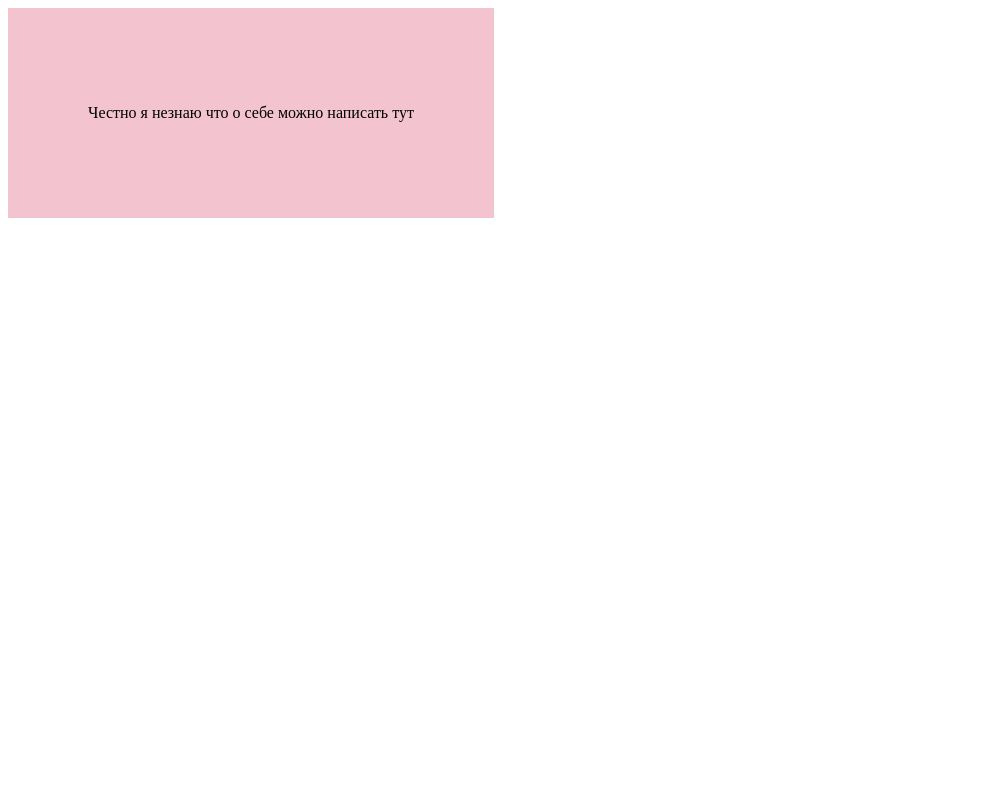
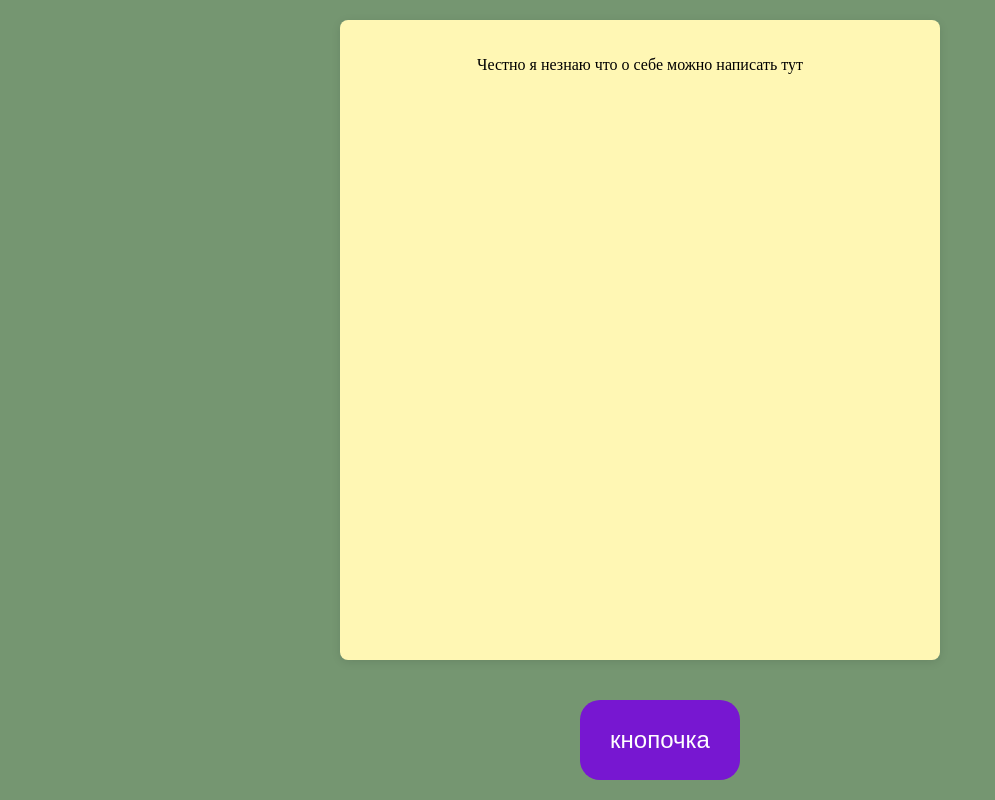
Before and after one commit to TaraGnu/Dz, a plain HTML site: page index.html in a window 1280 px wide. Shown: the whole page, without its empty margins (0-995 px from the left). Drawn offline with Linux system fonts and the light colour scheme.

Commit message:
Add button

```diff
--- a/index.html
+++ b/index.html
@@ -6,19 +6,52 @@
     <title>About me</title>
 </head>
 <body>
-    <div class="Conteiner">
-        <div class="blocktext">
-            <p>Честно я незнаю что о себе можно написать тут</p>
-        </div>
+    <div class="center-div">
+        <p>Честно я незнаю что о себе можно написать тут</p>
+    </div>
+    <div class="row">
+        <button class="btn">
+            кнопочка
+        </button>
     </div>
 </body>
 </html>
 <style>
-    .Conteiner{
-        align-content: center;
-        padding: 5rem;
-        background-color: rgb(243, 195, 207);
-        position:absolute;
-    }
+body {
+    margin: 0;
+    min-height: 100vh;
+    display:grid;
+    justify-content: center;
+    background-color: rgb(117, 150, 113);
+    align-items: center;
+}
 
+.center-div {
+    width: 70vh;
+    height: 75vh;
+    background-color: #fff7b4;
+    padding: 20px;
+    border-radius: 8px;
+    box-shadow: 0 2px 10px rgba(0,0,0,0.1);
+    text-align: center;
+}
+
+.btn{
+    margin-left: 30vh;
+    height: 5rem;
+    border-radius: 20px;
+    border-width: 0px;
+    width: 10rem;
+    font-size: 24px;
+    color: white;
+    background-color: rgb(119, 23, 209);
+    box-shadow: rgb(23, 3, 31);
+}
+.btn:hover{
+    margin-top: -2px;
+    background-color: rgb(136, 58, 204);
+}
+.btn:active{
+    background-color: rgb(64, 33, 92);
+}
 </style>
```
